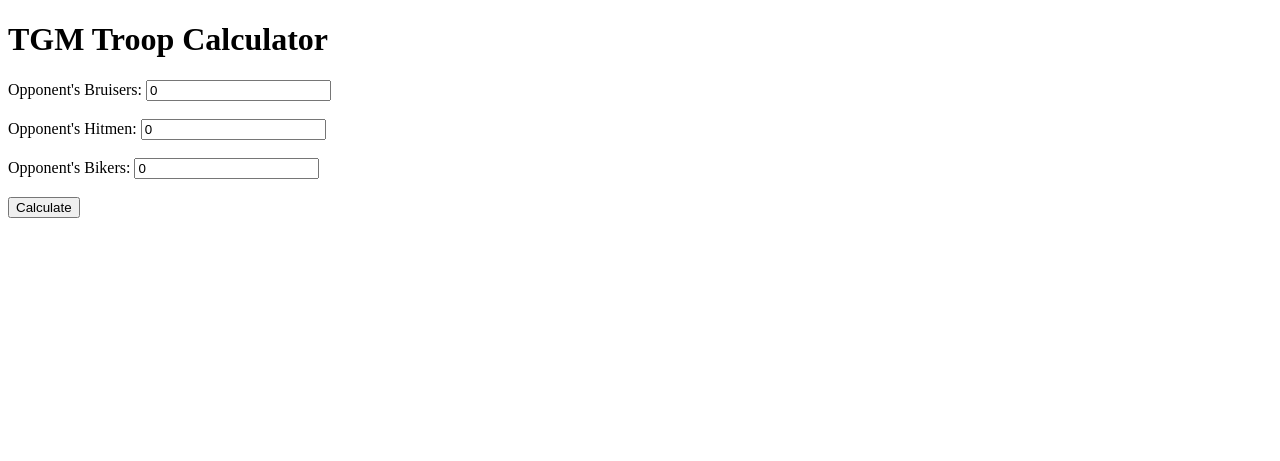
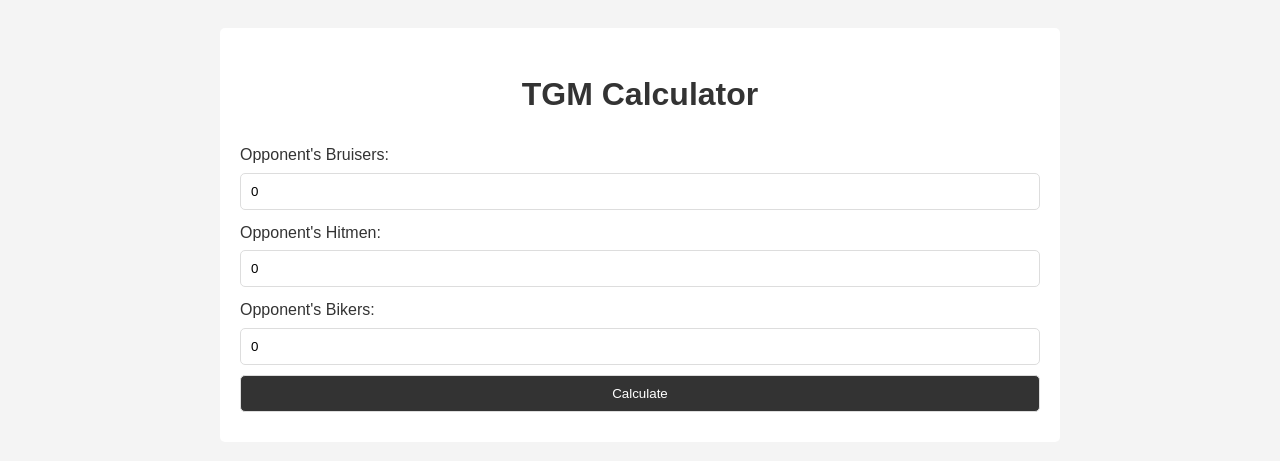
Before and after one commit to brewmarsh/tgm-calc, a Flask app: page / in a window 1280 px wide. Shown: the top 461 px of the page. Run offline with Flask 3, Linux system fonts and the light colour scheme.

Commit message:
feat: Update UI to a modern design

```diff
--- a/templates/index.html
+++ b/templates/index.html
@@ -1,24 +1,68 @@
 <!DOCTYPE html>
 <html>
 <head>
-    <title>TGM Troop Calculator</title>
+    <title>TGM Calculator</title>
+    <style>
+        body {
+            font-family: sans-serif;
+            background-color: #f4f4f4;
+            color: #333;
+            line-height: 1.6;
+            padding: 20px;
+        }
+        .container {
+            max-width: 800px;
+            margin: auto;
+            background: #fff;
+            padding: 20px;
+            border-radius: 5px;
+        }
+        h1, h2 {
+            text-align: center;
+        }
+        form {
+            display: flex;
+            flex-direction: column;
+        }
+        label {
+            margin-bottom: 5px;
+        }
+        input[type="number"], input[type="submit"] {
+            padding: 10px;
+            margin-bottom: 10px;
+            border-radius: 5px;
+            border: 1px solid #ddd;
+        }
+        input[type="submit"] {
+            background-color: #333;
+            color: #fff;
+            cursor: pointer;
+        }
+        .result {
+            margin-top: 20px;
+        }
+    </style>
 </head>
 <body>
-    <h1>TGM Troop Calculator</h1>
+    <div class="container">
+        <h1>TGM Calculator</h1>
         <form action="/calculate" method="post">
             <label for="bruisers">Opponent's Bruisers:</label>
-        <input type="number" id="bruisers" name="bruisers" value="0"><br><br>
+            <input type="number" id="bruisers" name="bruisers" value="0">
             <label for="hitmen">Opponent's Hitmen:</label>
-        <input type="number" id="hitmen" name="hitmen" value="0"><br><br>
+            <input type="number" id="hitmen" name="hitmen" value="0">
             <label for="bikers">Opponent's Bikers:</label>
-        <input type="number" id="bikers" name="bikers" value="0"><br><br>
+            <input type="number" id="bikers" name="bikers" value="0">
             <input type="submit" value="Calculate">
         </form>
         {% if result %}
+            <div class="result">
                 <h2>Optimal Troop Composition:</h2>
                 <p>Bruisers: {{ result.bruisers }}</p>
                 <p>Hitmen: {{ result.hitmen }}</p>
                 <p>Bikers: {{ result.bikers }}</p>
+            </div>
         {% endif %}
+    </div>
 </body>
 </html>
```
Lines whose indentation alone changed are shown as unchanged.
